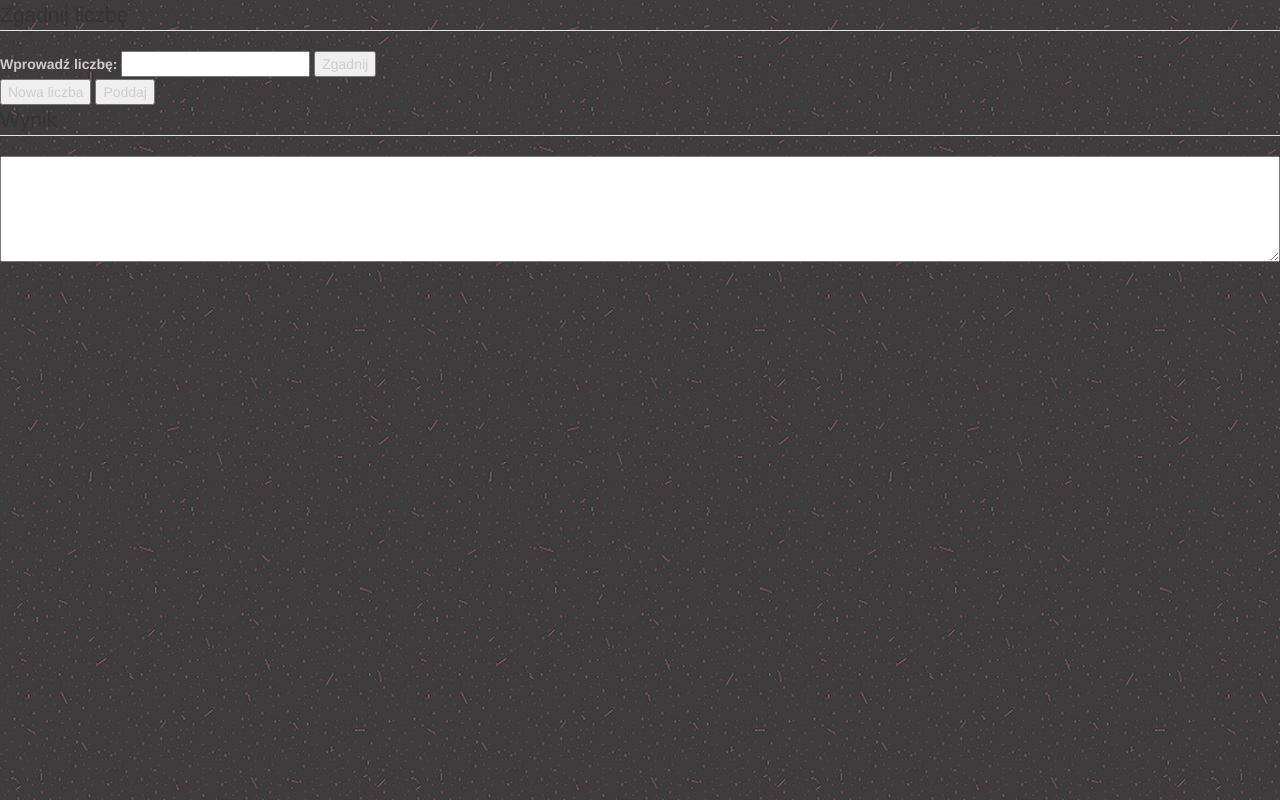
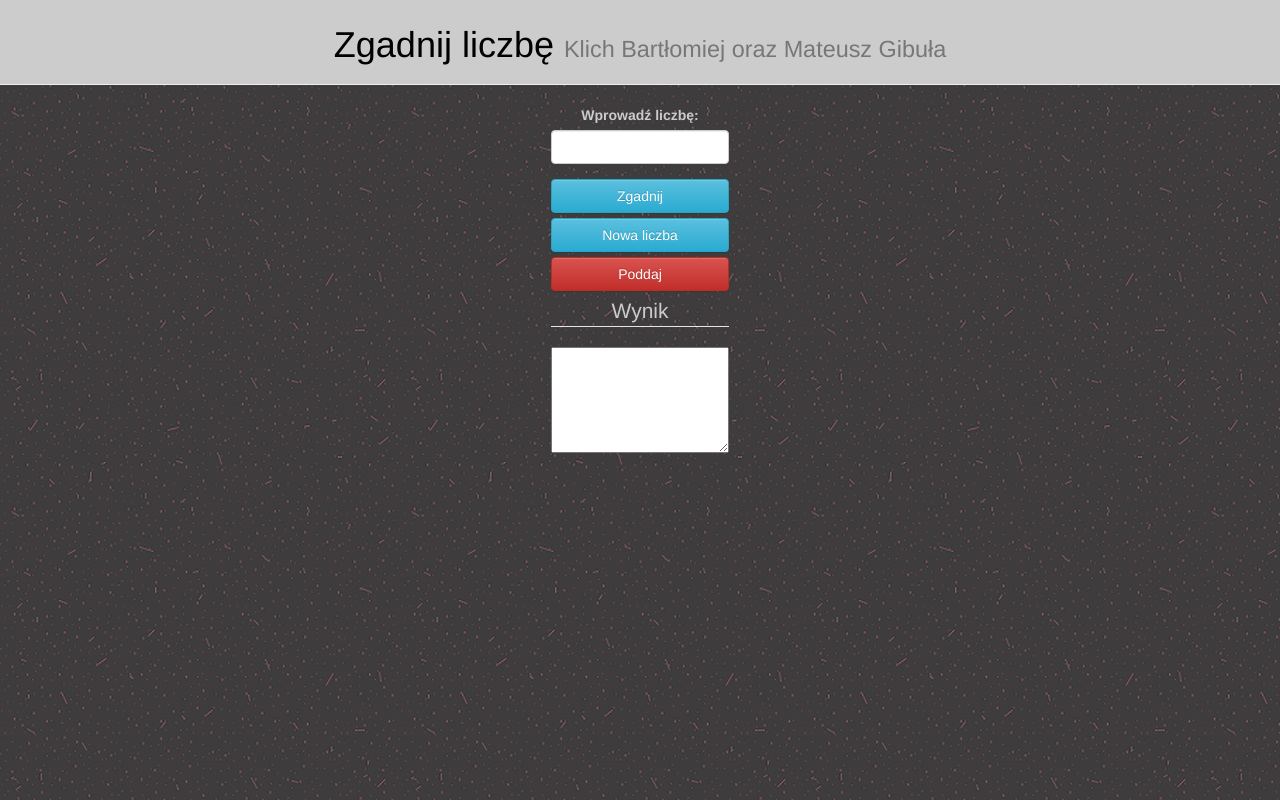
Before and after one commit to Kover24/Projekt_Gen, a plain HTML site: page index.html in a window 1280 px wide. Drawn offline with nearby package versions, Linux system fonts and the light colour scheme.

Commit message:
bootstrap to the end

```diff
--- a/index.html
+++ b/index.html
@@ -19,15 +19,19 @@
 <script src="js/scripts.js">
     </script>
 <body>
- <fieldset>
- <legend>Zgadnij liczbę</legend>
- <label for="guess">Wprowadź liczbę:</label>
- <input type="text" id="guess" value="" />
- <input type="button" onclick="yourGuess()" value="Zgadnij" /><br />
- <input type="button" onclick="newNumber()" value="Nowa liczba" />
- <input type="button" onclick="surrender()" value="Poddaj" /><br />
-</fieldset>
- <legend> Wynik </legend>
- <textarea id="output" name="output" rows="5" style="width: 100%;"></textarea>
+<div class="page-header" style="text-align:center;color:black;padding-top:5px;">
+    <h1>Zgadnij liczbę <small>Klich Bartłomiej oraz Mateusz Gibuła</small></h1>
+</div>
+<div class="container-fluid">
+    <div class="col-md-2 col-md-offset-5" style="text-align:center;">
+         <label for="guess">Wprowadź liczbę:</label>
+         <input class="form-control" type="text" id="guess" value="" />
+         <input class="btn btn-info submit_btn" type="button" onclick="yourGuess()" value="Zgadnij" /><br />
+         <input class="btn btn-info submit_btn" type="button" onclick="newNumber()" value="Nowa liczba" />
+         <input class="btn btn-danger submit_btn" type="button" onclick="surrender()" value="Poddaj" /><br />
+         <legend style="color:#cccccc;"> Wynik </legend>
+         <textarea id="output" name="output" rows="5" style="width: 100%;"></textarea>
+    </div>
+</div>
 </body>
 </html>
```
